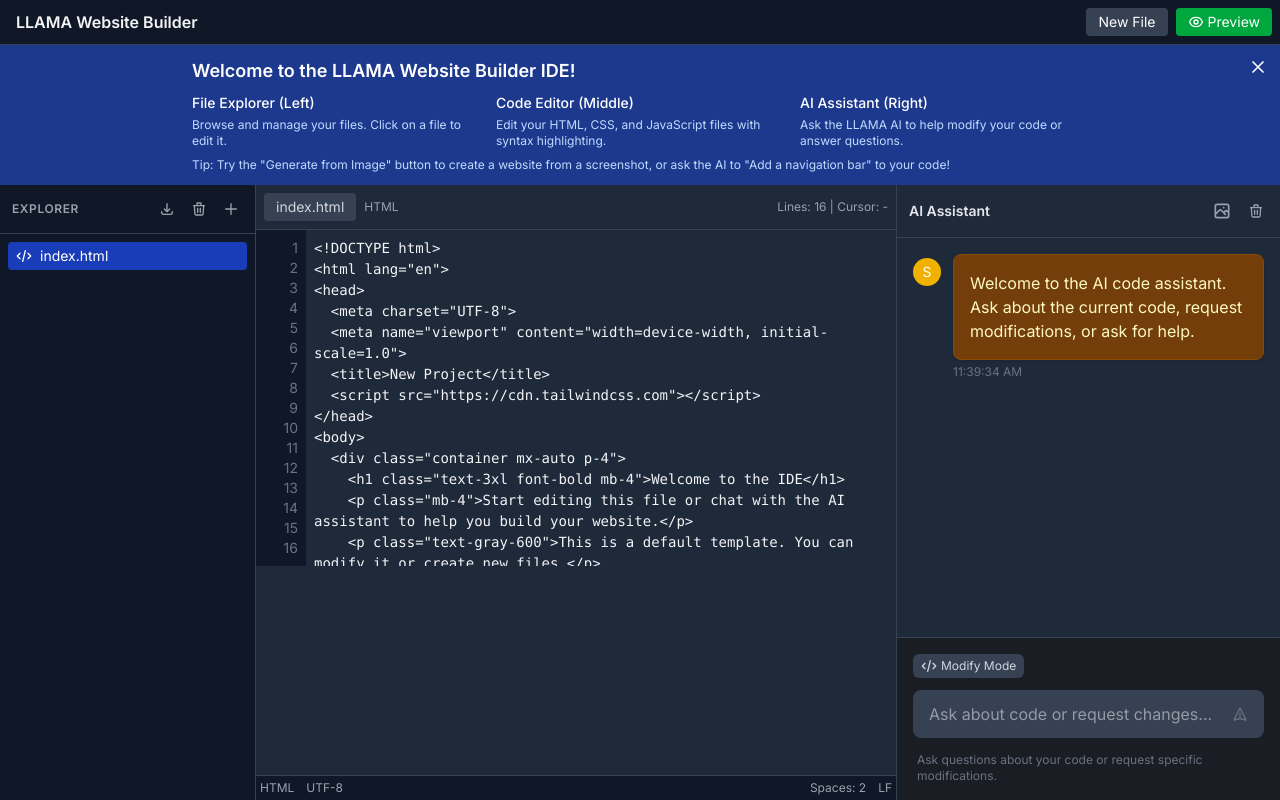
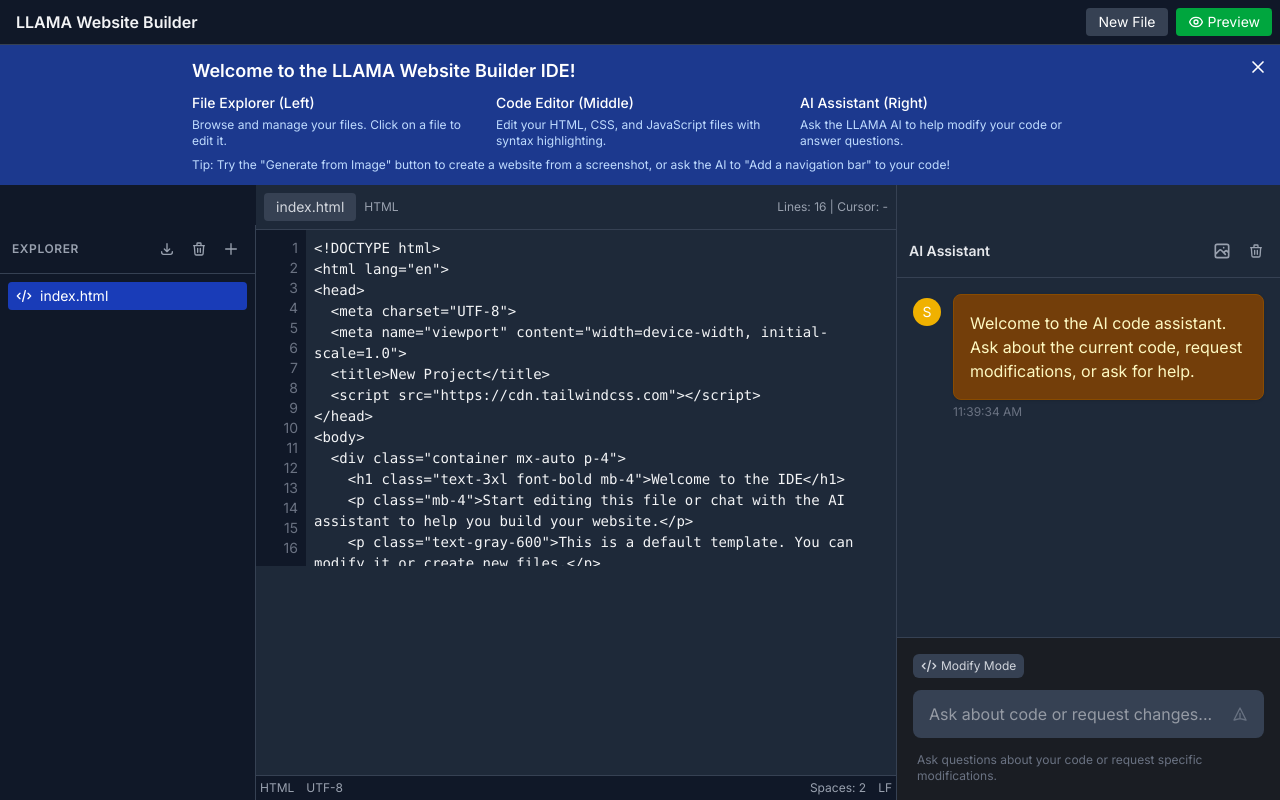
Before and after one commit to regmisatyam/llama-web-agent, a Next.js app: page /ide in a window 1280 px wide. Built offline with nearby package versions, Linux system fonts and the light colour scheme.

Commit message:
Ui mt-10 update

```diff
--- a/src/app/components/IDELayout.tsx
+++ b/src/app/components/IDELayout.tsx
@@ -1187,7 +1187,7 @@
       {/* Main Content */}
       <div className="flex-1 flex overflow-hidden">
         {/* File Explorer (Left Panel) */}
-        <div className="w-64 border-r border-gray-700">
+        <div className="w-64 border-r border-gray-700 mt-10">
           <FileExplorer
             files={files}
             activeFileId={activeFileId}
@@ -1248,7 +1248,7 @@
         <div className="w-96">
           <div className="h-full flex flex-col bg-gray-800 border-l border-gray-700">
             {/* Chat Header */}
-            <div className="p-3 border-b border-gray-700 flex justify-between items-center">
+            <div className="p-3 border-b border-gray-700 flex justify-between items-center mt-10">
               <span className="text-sm font-semibold text-gray-200">AI Assistant</span>
               <div className="flex items-center gap-2">
                 <button
```
